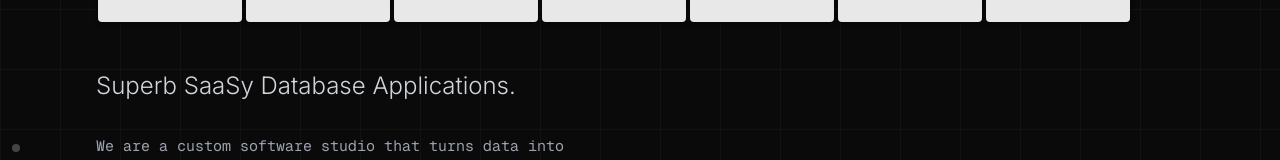
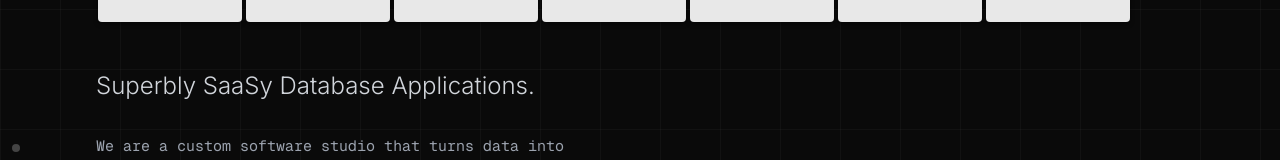
Before and after one commit to ctngln/varhous-site, a plain HTML site: page index.html in a window 1280 px wide. Shown: the part 231-391 px from the top of the page. Drawn offline with nearby package versions, Linux system fonts and the light colour scheme.

Commit message:
update: Superbly SaaSy

```diff
--- a/index.html
+++ b/index.html
@@ -172,7 +172,7 @@
 
             <!-- Tagline -->
             <p class="text-xl sm:text-2xl text-gray-300 font-sans font-light mb-8 max-w-xl leading-relaxed">
-                Superb SaaSy Database Applications.
+                Superbly SaaSy Database Applications.
             </p>
 
             <!-- Description -->
```
